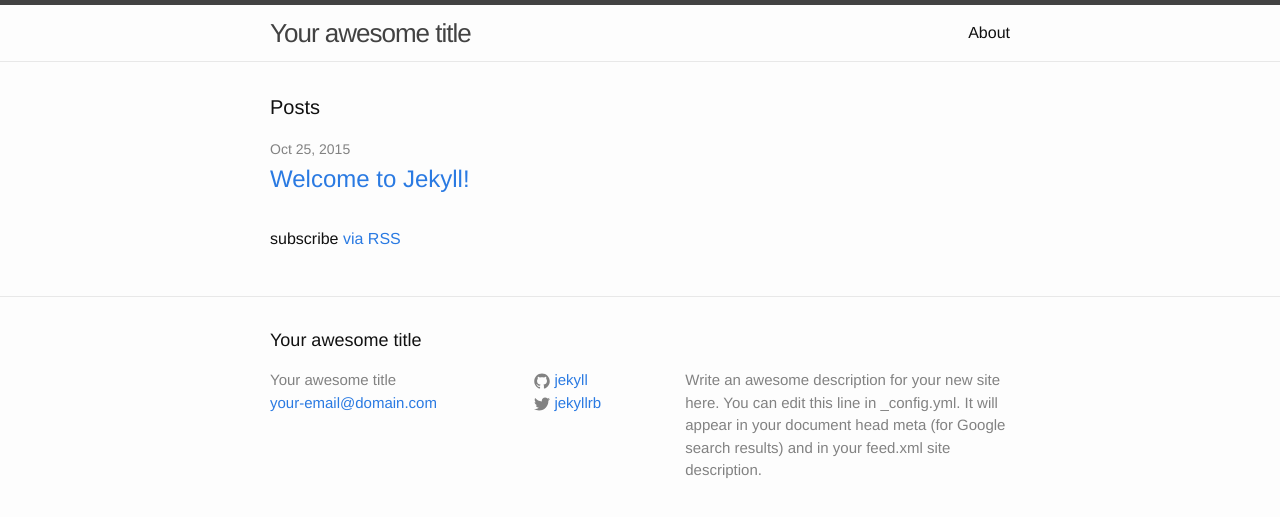
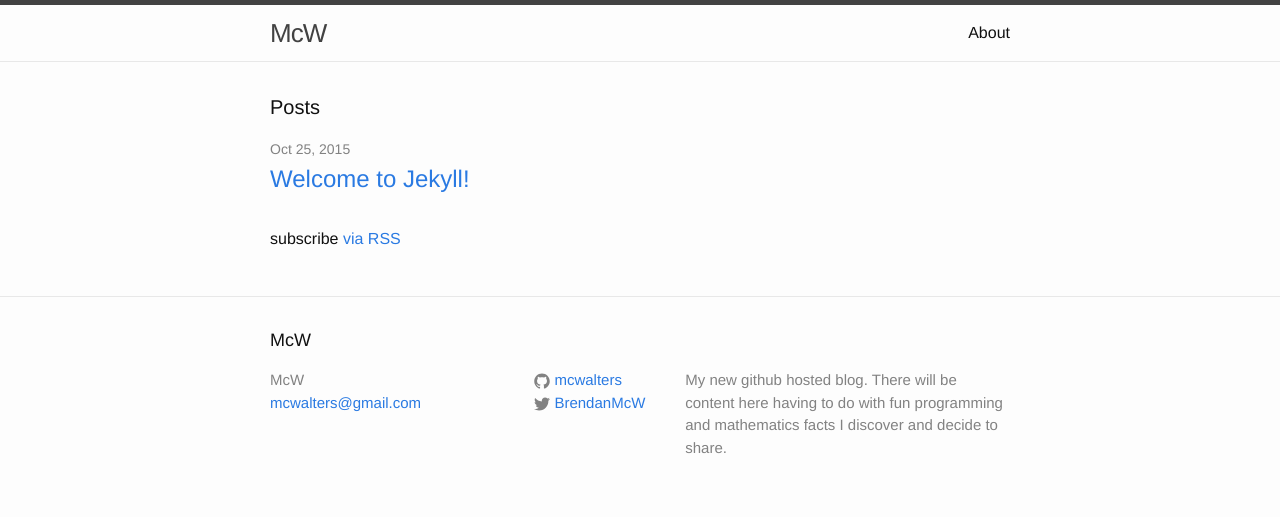
Before and after one commit to mcwalters/mcwalters.github.io, a Jekyll site: the page built from index.html, in a window 1280 px wide. Shown: the top 517 px of the page. Built offline with Jekyll 4.4.1, drawn with Linux system fonts in a browser that asks for light colours.

Commit message:
updated config header info

```diff
--- a/_config.yml
+++ b/_config.yml
@@ -1,14 +1,13 @@
 # Site settings
-title: Your awesome title
-email: your-email@domain.com
+title: McW
+email: mcwalters@gmail.com
 description: > # this means to ignore newlines until "baseurl:"
-  Write an awesome description for your new site here. You can edit this
-  line in _config.yml. It will appear in your document head meta (for
-  Google search results) and in your feed.xml site description.
+  My new github hosted blog. There will be content here having to do with
+  fun programming and mathematics facts I discover and decide to share.
 baseurl: "" # the subpath of your site, e.g. /blog/
-url: "http://yourdomain.com" # the base hostname & protocol for your site
-twitter_username: jekyllrb
-github_username:  jekyll
+url: "http://mcwalters.github.io" # the base hostname & protocol for your site
+twitter_username: BrendanMcW
+github_username: mcwalters
 
 # Build settings
 markdown: kramdown
```
